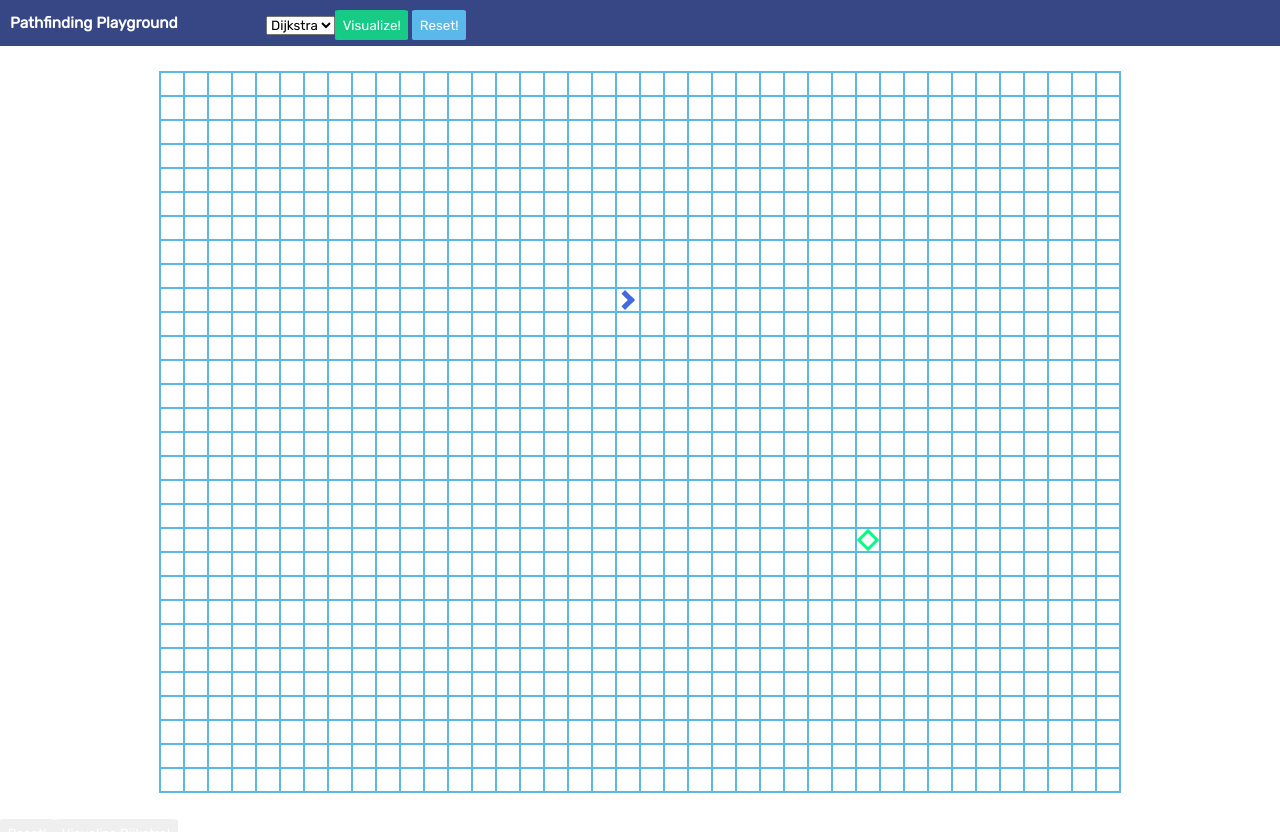
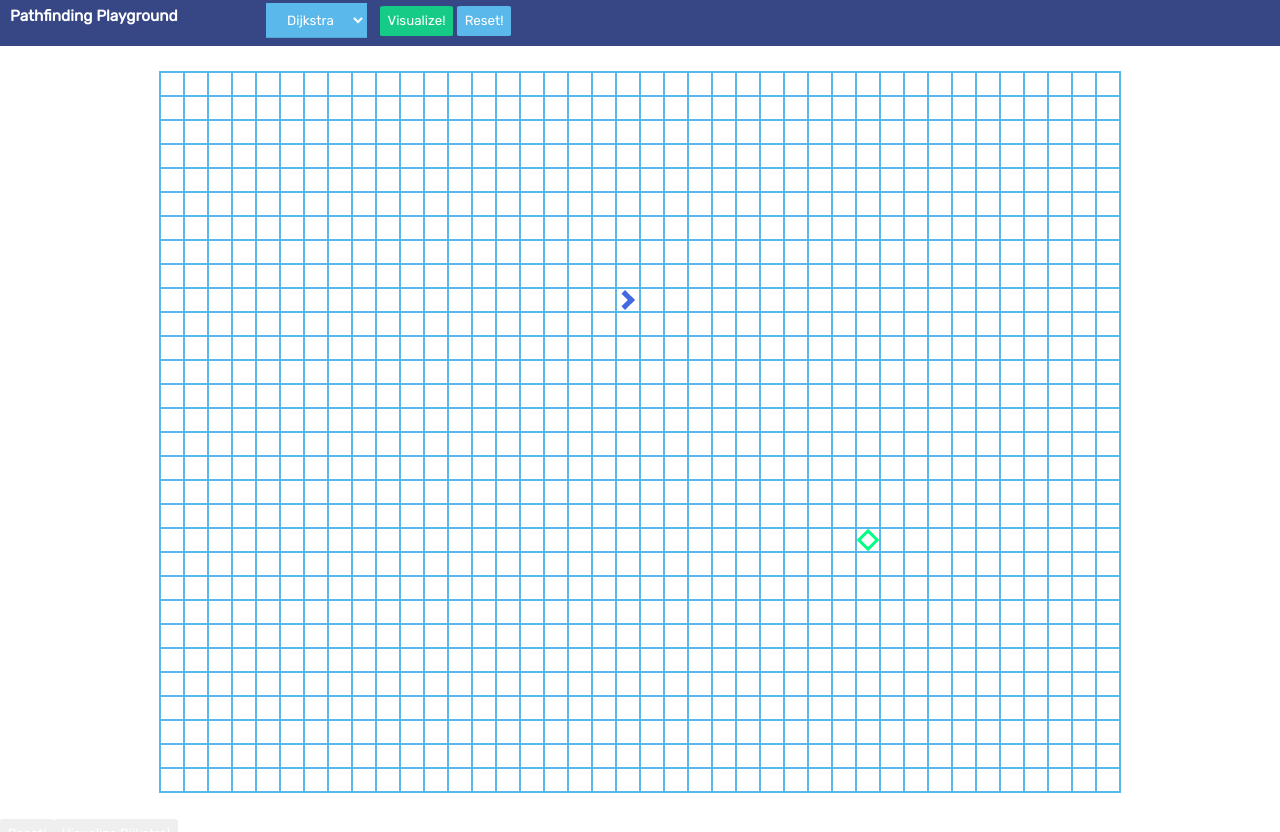
Before and after one commit to joaquimgamero/pathfinding-visualizer, an Angular app: page / in a window 1280 px wide. Shown: the top 832 px of the page. Built offline with nearby package versions, Linux system fonts and the light colour scheme.

Commit message:
commit before installing angular material

```diff
--- a/src/app/app.component.css
+++ b/src/app/app.component.css
@@ -6,13 +6,13 @@
 
 .header {
     background-color: var(--obstacle-color);
-    /* background-color: #24305e; */
     color: var(--main-text-color);
     padding: 10px;
     height: 2vw;
-    /* width: -webkit-fill-available; */
-    grid-column: 1 / 5;
-    grid-row: auto;
+    grid-area: header;
+    display: flex;
+    justify-content: space-between;
+    align-items: center;
 }
 
 .grid {
--- a/src/app/header/header.component.css
+++ b/src/app/header/header.component.css
@@ -14,6 +14,28 @@
     margin-bottom: 0.3vw;
 }
 
+.algorithm-select {
+    background-color: var(--grid-color);
+    margin-right: 1vw;
+    color: #ffffff;
+    padding: 8px 16px;
+    border: 1px solid transparent;
+    border-color: transparent transparent rgba(0, 0, 0, 0.1) transparent;
+    cursor: pointer;
+    user-select: none;
+}
+
+.algorithm-select-item {
+    position: absolute;
+    background-color: var(--grid-color);
+    top: 100%;
+    left: 0;
+    right: 0;
+    z-index: 99;
+    padding: 8px 16px;
+}
+
+
 /* Buttons */
 .button-visualize {
     background-color: #15cb85;
--- a/src/app/header/header.component.html
+++ b/src/app/header/header.component.html
@@ -4,10 +4,10 @@
     </div>
     <div class="menu">
 
-        <select name="algorithm-select" [(ngModel)]="selectedAlgorithm">
-            <option [value]="algorithm" *ngFor="let algorithm of allAlgorithms">{{algorithm}}</option>
+        <select name="algorithm-select" class="algorithm-select" [(ngModel)]="selectedAlgorithm">
+            <option [value]="algorithm" *ngFor="let algorithm of allAlgorithms" class="algorithm-select-item">
+                {{algorithm}}</option>
         </select>
-
 
         <button (click)="visualizeAlgorithm()" class="button-visualize">Visualize!</button>
         <button class="button-reset">Reset!</button>
```
